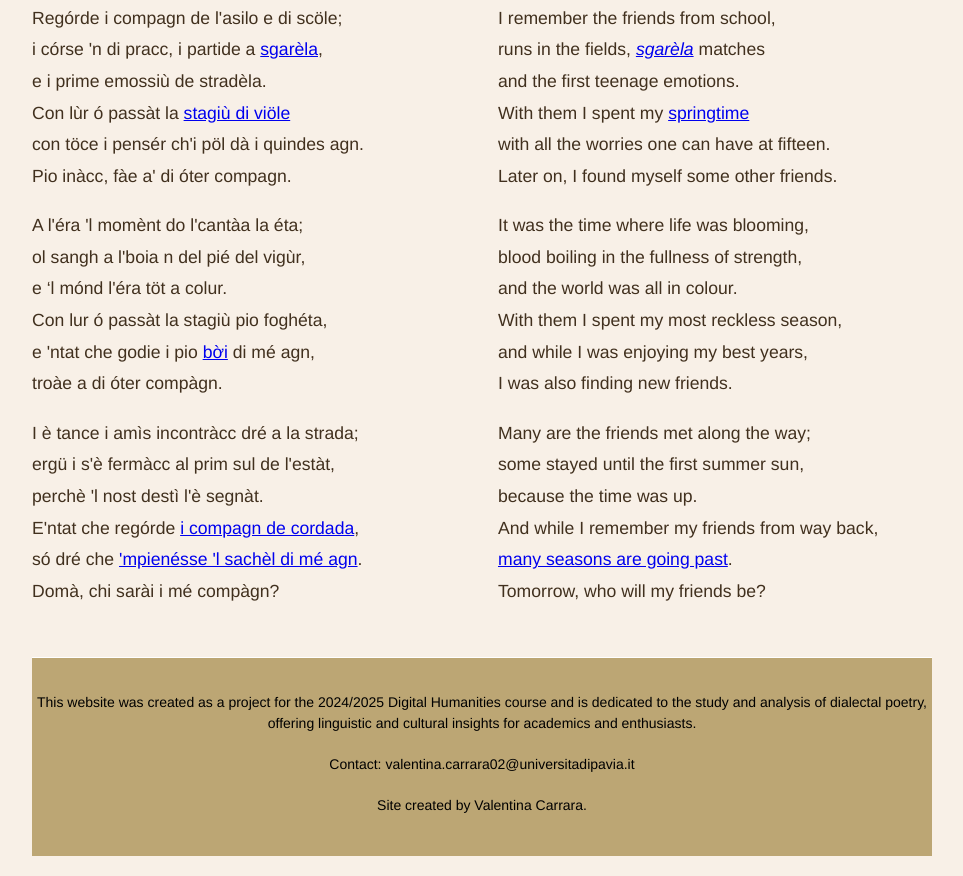
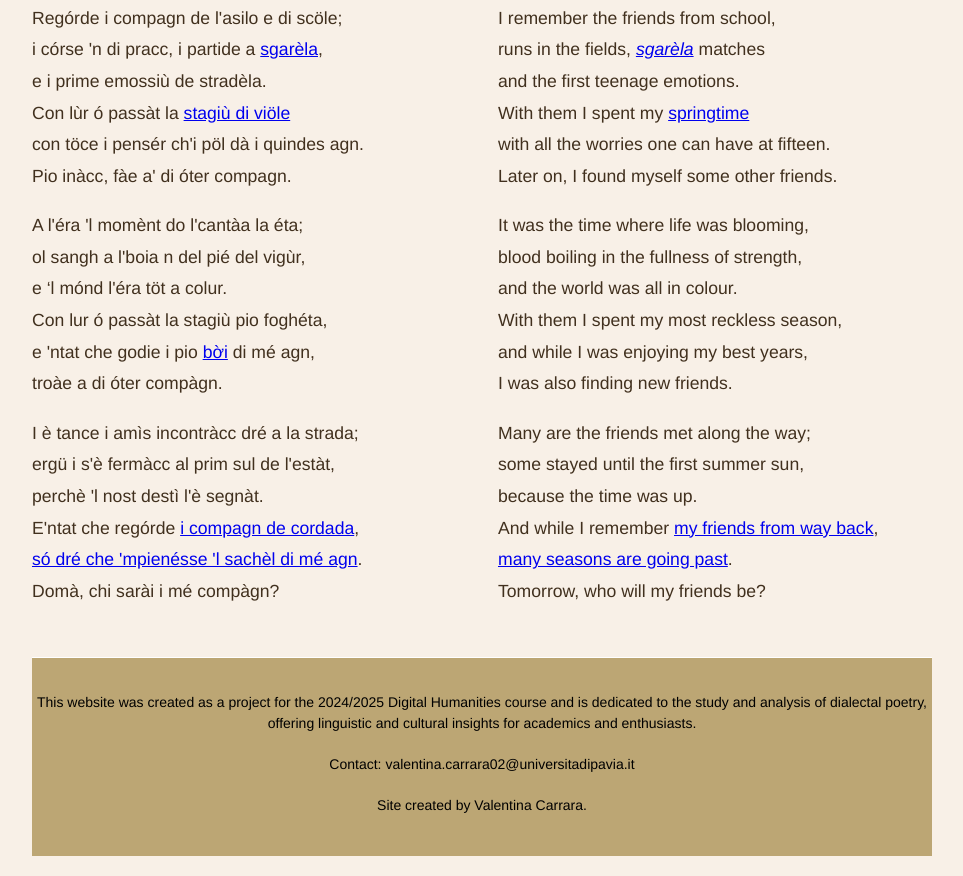
Before and after one commit to vcarrara02/remopedrinicollection, a plain HTML site: page II.html in a window 1280 px wide. Shown: the part 873-1749 px from the top of the page, without its empty margins (158-1121 px from the left). Drawn offline with Linux system fonts and the light colour scheme.

Commit message:
Update II.html

```diff
--- a/II.html
+++ b/II.html
@@ -112,7 +112,7 @@
 	ergü i s'è fermàcc al prim sul de l'estàt,<br>
 	perchè 'l nost destì l'è segnàt.<br>
 	E'ntat che regórde <a href="notes.html#note19">i compagn de cordada</a>,<br>
-	só dré che <a href="notes.html#note20">'mpienésse 'l sachèl di mé agn</a>.<br>
+	<a href="notes.html#note20">só dré che 'mpienésse 'l sachèl di mé agn</a>.<br>
 	Domà, chi sarài i mé compàgn?</p>
 </div>
 
@@ -134,7 +134,7 @@
 		<p>Many are the friends met along the way;<br>
 	some stayed until the first summer sun,<br>
 	because the time was up.<br>
-	And while I remember my friends from way back,<br>
+	And while I remember <a href="notes.html#note19">my friends from way back</a>,<br>
 	<a href="notes.html#note20">many seasons are going past</a>.<br>
 	Tomorrow, who will my friends be?</p>
 	</div>
```
